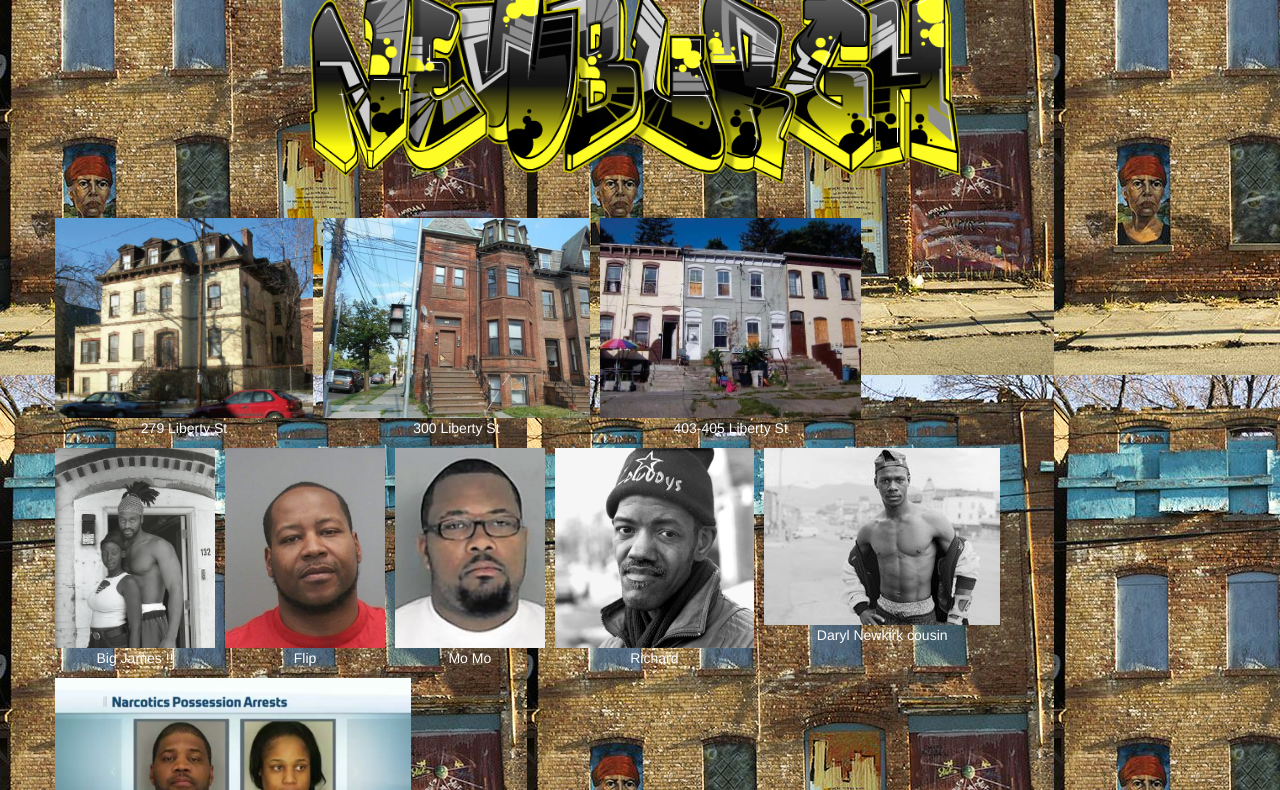
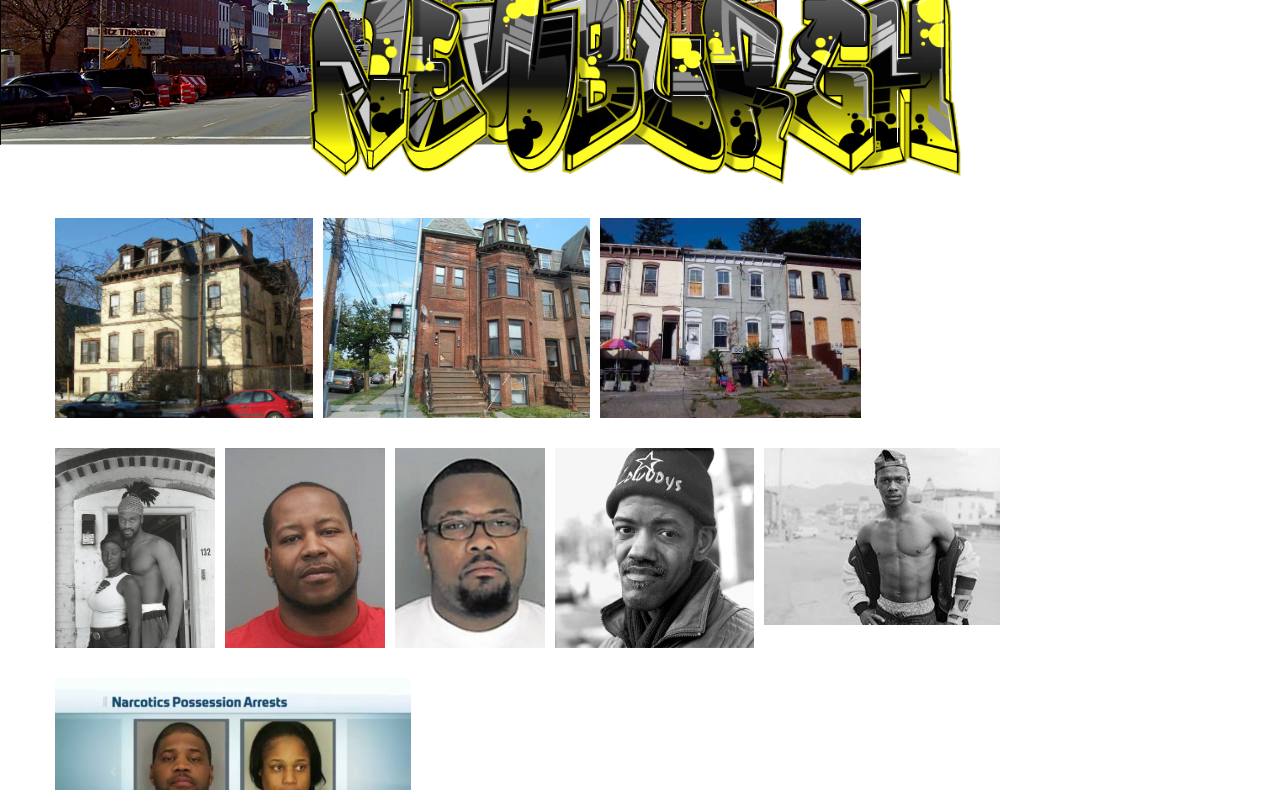
Before and after one commit to SkiddyB/project-x, a plain HTML site: page index.html in a window 1280 px wide. Shown: the part 225-1015 px from the top of the page. Drawn offline with nearby package versions, Linux system fonts and the light colour scheme; a web font is replaced by a local one.

Commit message:
new background pic

```diff
--- a/css/styles.css
+++ b/css/styles.css
@@ -2,7 +2,7 @@
 
 body {
     color: #FFFFFF;
-    background-image: url("../assets/backdrop.png");
+    background-image: url("../assets/Homepage3.png");
     /*  background-color: #000000;*/
 }
 .myHeader {
--- a/index.html
+++ b/index.html
@@ -12,13 +12,18 @@
     <!-- my styling -->
     <link href="https://fonts.googleapis.com/css?family=Alex+Brush|Ravi+Prakash|Calligraffitti|Droid+Sans|Macondo" rel="stylesheet" type="text/css">
     <link rel="stylesheet" type="text/css" href="css/styles.css">
+<STYLE TYPE="text/css">
+<!--
+BODY {background-color: #FFFFFF; background-image: url("../assets/Homepage3.png"); background-repeat: no-repeat;background-position: 0% 0%}
+-->
+</STYLE>
 </head>
 
 <body>
     <div class="container myContainer" >
         <div class="page-header myHeader">
             <img src="assets/logo.png" class="center-block">
-            <img src="assets/newburgh_header_transparent.png" class="center-block">
+            <img src="assets/Newburgh_header_transparent.png" class="center-block">
         </div>
         <div class="row">
                 <figure><img src="assets/libertystreet279.png"><figcaption>279 Liberty St</figcaption></figure>
```
Also changed, not shown: assets/Homepage3.png (added).
